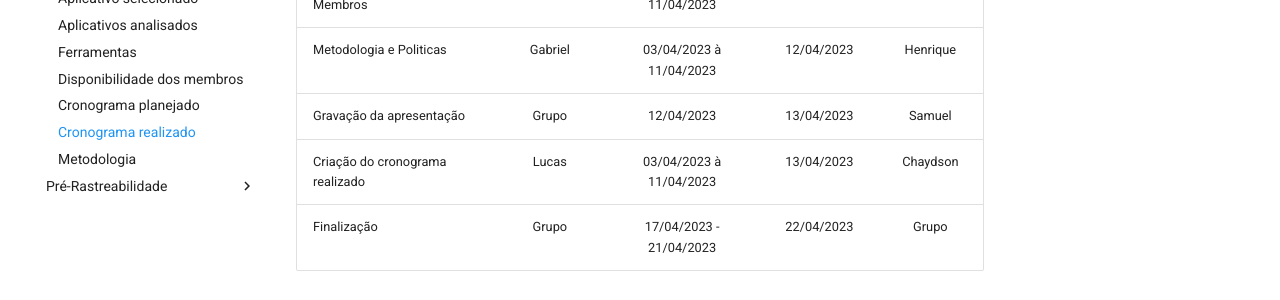
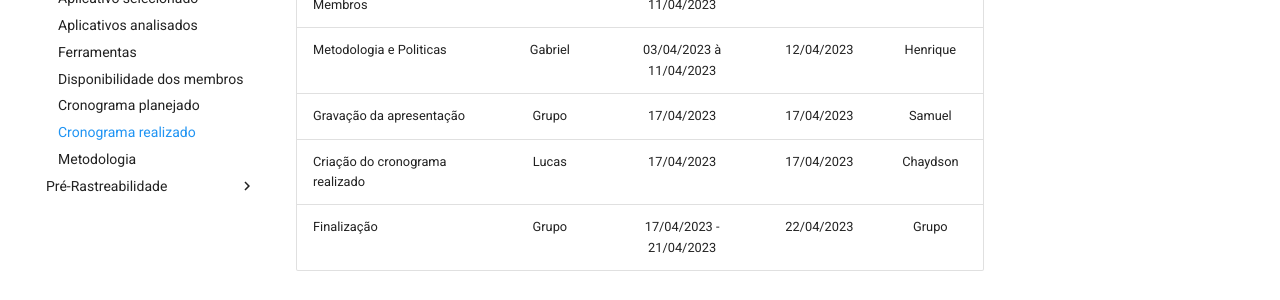
Before and after one commit to Requisitos-de-Software/2023.1-Booking, an MkDocs documentation site: the page built from docs/planejamento/cronogramaRealizado.md, in a window 1280 px wide and 900 px high, scrolled down 778 px. Shown: the part 218-518 px from the top of the window. Built offline with MkDocs 1.6.1 and Material for MkDocs 9.7.7, drawn with Linux system fonts in a browser that asks for light colours; comment, search, counter and statistics services are not loaded.

Commit message:
consertando datas do cronograma realizado

```diff
--- a/docs/planejamento/cronogramaRealizado.md
+++ b/docs/planejamento/cronogramaRealizado.md
@@ -17,8 +17,8 @@ Esse tópico é referente ao que o grupo efetivamente conseguiu entregar durante
 | Rich Picture                                   | Lucas - Gabriel |  03/04/2023 à 11/04/2023  |      12/04/2023      |   Henrique   |
 | Quadro de Disponibilidade de Membros           |     Gabriel     |  03/04/2023 à 11/04/2023  |      12/04/2023      |     Lucas     |
 | Metodologia e Politicas                        |     Gabriel     |  03/04/2023 à 11/04/2023  |      12/04/2023      |   Henrique   |
-| Gravação da apresentação                   |      Grupo      |         12/04/2023         |      13/04/2023      |    Samuel    |
-| Criação do cronograma realizado              |      Lucas      |  03/04/2023 à 11/04/2023  |      13/04/2023      |   Chaydson   |
+| Gravação da apresentação                   |      Grupo      |         17/04/2023         |      17/04/2023      |    Samuel    |
+| Criação do cronograma realizado              |      Lucas      |         17/04/2023         |      17/04/2023      |   Chaydson   |
 | Finalização                                  |      Grupo      |   17/04/2023 - 21/04/2023   |      22/04/2023      |     Grupo     |
 
 <div style="text-align: center">
@@ -27,7 +27,7 @@ Esse tópico é referente ao que o grupo efetivamente conseguiu entregar durante
 
 ## Histórico de Versão
 
-| Versão | Data       | Descrição            | Autor(es) | Revisor(es) |
-| ------- | ---------- | ---------------------- | --------- | ----------- |
-| 1.0     | 17/04/2023 | Criação do documento | Lucas  | Chaydson       |
-| 1.1     | 22/04/2023 | Adicionando texto e padronizando legenda da tabela | Chaydson  | Henrique       |
+| Versão | Data       | Descrição                                        | Autor(es) | Revisor(es) |
+| ------- | ---------- | -------------------------------------------------- | --------- | ----------- |
+| 1.0     | 17/04/2023 | Criação do documento                             | Lucas     | Chaydson    |
+| 1.1     | 22/04/2023 | Adicionando texto e padronizando legenda da tabela | Chaydson  | Henrique    |
```
